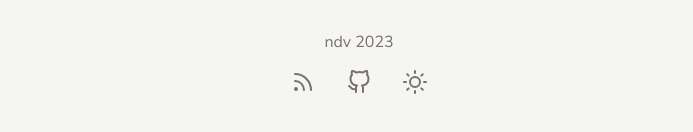
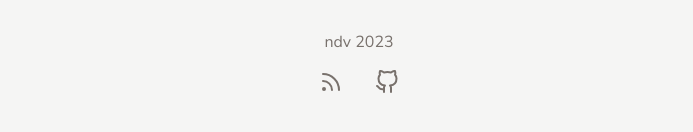
Before and after one commit to divin1/blog, a Next.js app: page /about in a window 1280 px wide. Shown: the part 898-1030 px from the top of the page, without its empty margins (281-974 px from the left). Built offline with nearby package versions, Linux system fonts and the light colour scheme.

Commit message:
removed next-themes

```diff
--- a/package.json
+++ b/package.json
@@ -24,7 +24,6 @@
     "next": "^12.1.0",
     "next-compose-plugins": "^2.2.1",
     "next-mdx-remote": "^4.0.0",
-    "next-themes": "0.0.15",
     "react": "^17.0.2",
     "react-dom": "^17.0.2",
     "react-feather": "^2.0.9",
--- a/src/components/Footer.jsx
+++ b/src/components/Footer.jsx
@@ -1,4 +1,3 @@
-import ThemeChanger from "components/ThemeChanger";
 import { GitHub, Rss } from "react-feather";
 
 function Footer() {
@@ -18,7 +17,6 @@ function Footer() {
         >
           <GitHub />
         </a>
-        <ThemeChanger />
       </div>
     </footer>
   );
--- a/src/components/ThemeChanger.jsx
+++ /dev/null
@@ -1,25 +0,0 @@
-import { useTheme } from "next-themes";
-import { useEffect, useState } from "react";
-import { Moon, Sun } from "react-feather";
-
-function ThemeChanger() {
-  const [mounted, setMounted] = useState(false);
-  const { resolvedTheme, setTheme } = useTheme();
-
-  //  Avoid Hydration Mismatch
-  useEffect(() => setMounted(true), []);
-
-  const isDark = mounted && resolvedTheme === "dark";
-
-  return (
-    <div>
-      {isDark ? (
-        <Moon className="cursor-pointer" onClick={() => setTheme("light")} />
-      ) : (
-        <Sun className="cursor-pointer" onClick={() => setTheme("dark")} />
-      )}
-    </div>
-  );
-}
-
-export default ThemeChanger;
--- a/src/pages/_app.jsx
+++ b/src/pages/_app.jsx
@@ -2,15 +2,12 @@
 import "styles/main.scss";
 
 import { Analytics } from "@vercel/analytics/react";
-import { ThemeProvider } from "next-themes";
 
 function MyApp({ Component, pageProps }) {
   return (
     <>
-      <ThemeProvider attribute="class" defaultTheme="system">
-        <Component {...pageProps} />
-        <Analytics />
-      </ThemeProvider>
+      <Component {...pageProps} />
+      <Analytics />
     </>
   );
 }
```
Also changed, not shown: 2 other files (tests, documents, lock files or other folders).
